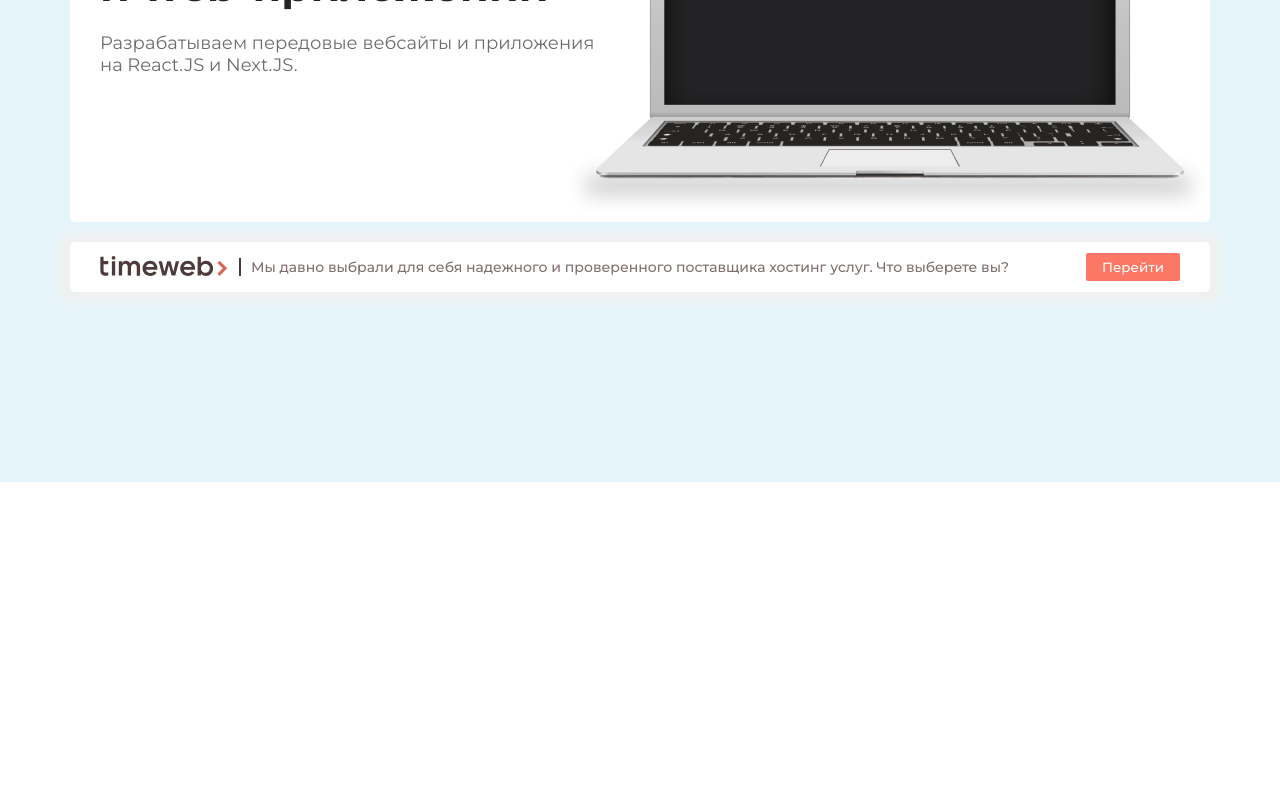
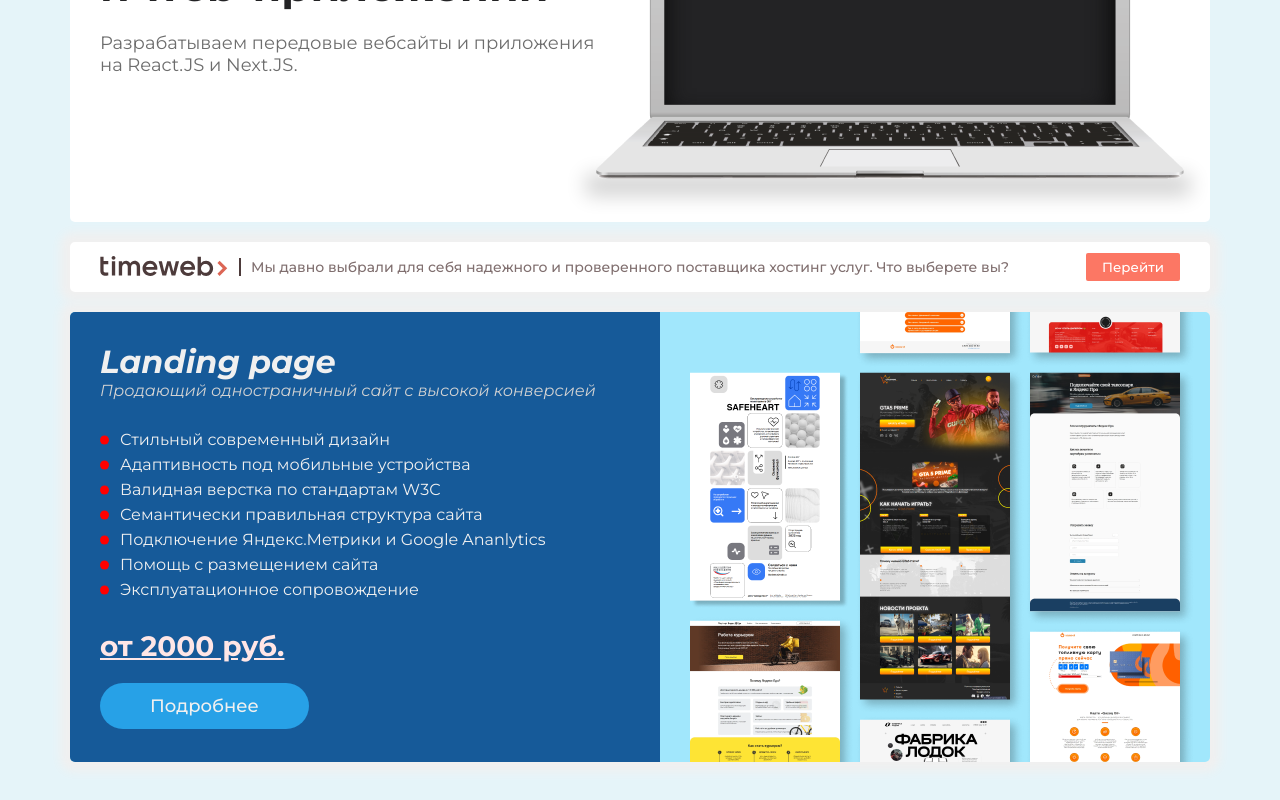
Before and after one commit to ErlanAkimov/web-assist, a Next.js app: page / in a window 1280 px wide. Shown: the part 318-1118 px from the top of the page. Before the commit the page ends 800 px from the top, so only its background shows below. Built offline with nearby package versions, Linux system fonts and the light colour scheme; a web font is replaced by a local one.

Commit message:
2nd block

```diff
--- /dev/null
+++ b/src/components/Homepage components/second block/MainBlock-2.tsx
@@ -0,0 +1,34 @@
+import { FC } from "react";
+import styles from './mainblock2.module.scss'
+import Image from "next/image";
+
+const MainBlock_2:FC = () => {
+    return (
+        <div className={styles.wrapper}>
+            <div className={styles.colored}>
+                <h1 className={styles.title}>Landing page</h1>
+                <p className={styles.subtitle}>Продающий одностраничный сайт с высокой конверсией</p>
+                <ul className={styles.checkpoints}>
+                    <li className={styles.item}>Стильный современный дизайн</li>
+                    <li className={styles.item}>Адаптивность под мобильные устройства</li>
+                    <li className={styles.item}>Валидная верстка по стандартам W3C</li>
+                    <li className={styles.item}>Семантически правильная структура сайта</li>
+                    <li className={styles.item}>Подключение Яндекс.Метрики и Google Ananlytics</li>
+                    <li className={styles.item}>Помощь с размещением сайта</li>
+                    <li className={styles.item}>Эксплуатационное сопровождение</li>
+                </ul>
+
+                <div className={styles.last_line}>
+                    <button className={styles.btn}>Подробнее</button>
+                    <span className={styles.cost}>от 2000 руб.</span>
+                </div>
+            </div>
+
+            <div className={styles.landings}>
+                <Image src='/landing img.png' alt="landings" width={520} height={519}/>
+            </div>
+        </div>
+    )
+}
+
+export default MainBlock_2;
--- /dev/null
+++ b/src/components/Homepage components/second block/mainblock2.module.scss
@@ -0,0 +1,110 @@
+.wrapper {
+	margin-top: 20px;
+	background-color: #71deff94;
+	border-radius: 5px;
+	box-shadow: 0 0 10px 10px rgb(240, 240, 240);
+	overflow: hidden;
+    max-height: 400px;
+	display: flex;
+	justify-content: space-between;
+}
+
+.colored {
+	background-color: rgb(22, 90, 153);
+    width: 660px;
+	max-width: 660px;
+	padding: 30px;
+
+}
+
+.title {
+	color: #f0f0f0;
+	font-style: italic;
+}
+
+.subtitle {
+	font-style: italic;
+	color: #d3d3d3;
+}
+
+.checkpoints {
+	margin-top: 30px;
+    margin-left: 20px;
+    display: flex;
+    flex-direction: column;
+    row-gap: 6px;
+
+	.item {
+		color: #f0f0f0;
+        position: relative;
+
+        &::before {
+            position: absolute;
+            content: '';
+            width: 9px;
+            height: 9px;
+            border-radius: 100%;
+            background-color: red;
+            top: 50%;
+            left: -20px;
+            transform: translateY(-50%);
+        }
+	}
+}
+
+.last_line {
+    display: flex;
+    column-gap: 30px;
+    align-items: flex-end;
+    margin-top: 30px;
+}
+
+.btn {
+    padding: 12px 50px;
+    background-color: #27a1e7;
+    color: #f0f0f0;
+    font-size: 18px;
+    font-weight: 500;
+    border-radius: 50px;
+    cursor: pointer;
+}
+
+.cost {
+    color: rgb(255, 230, 230);
+    font-weight: 700;
+    font-size: 28px;
+    text-decoration: underline;
+}
+
+.landings {
+    margin-inline: auto;
+    padding-left: 30px;
+    display: flex;
+    align-items: flex-end;
+    position: relative;
+    bottom: -35px;
+}
+
+@media screen and (max-width: 1439px) {
+    .wrapper {
+        max-height: 450px;
+    }
+
+    .last_line {
+        flex-direction: column-reverse;
+        align-items: flex-start;
+        row-gap: 20px;
+    }
+}
+
+@media screen and (max-width: 1219px) {
+    .wrapper {
+        max-width: 560px;
+    }
+
+    .last_line {
+        flex-direction: column-reverse;
+        align-items: flex-start;
+        row-gap: 20px;
+    }
+}
--- a/src/components/layout/Header/header.module.scss
+++ b/src/components/layout/Header/header.module.scss
@@ -1,5 +1,5 @@
 .outer_wrapper {
-    background-color: #9294f8;
+    background-color: rgb(22, 90, 153);
     width: 100%;
     margin-bottom: 20px;
 }
--- a/src/pages/index.tsx
+++ b/src/pages/index.tsx
@@ -1,20 +1,18 @@
 import MainBlock from '@/components/Homepage components/main block/MainBlock';
 import MainBanner from '@/components/banners/timeweb-banner/TimeWeb';
+import MainBlock_2 from '@/components/Homepage components/second block/MainBlock-2';
 import Layout from '@/components/layout/layout';
 import { NextPage } from 'next';
 
 
 const Home: NextPage = () => {
 	return (
-		<Layout
-			title="Главная"
-			description="web-assist лучшая библиотека для начинающих разработчиков."
+		<Layout title="Главная" description="web-assist лучшая библиотека для начинающих разработчиков."
 		>
-
 			<div className="wrapper">
-
 				<MainBlock />
-				<MainBanner />
+				<MainBanner /> {/* Баннер TimeWeb */}
+				<MainBlock_2 />
 			</div>
 
 		</Layout>
--- a/src/styles/global.scss
+++ b/src/styles/global.scss
@@ -17,13 +17,25 @@
 	text-decoration: none;
 	color: black;
     font-family: 'Montserrat', sans-serif;
+
+	// outline: auto;
+}
+
+body {
+	&::-webkit-scrollbar {
+		width: 7px;
+		background-color: #c0c0c0;
+	}
+
+	&::-webkit-scrollbar-thumb {
+		background-color: #b66060;
+	}
 }
 
 .main_wrapper {
 	background-color: #E5F4F9;
 	padding-bottom: 100px;
 	min-height: 100vh;
-	width: 100vw;
 	perspective: 1500px;
 	overflow: hidden;
 }
```
Also changed, not shown: public/landing img.png (added).
